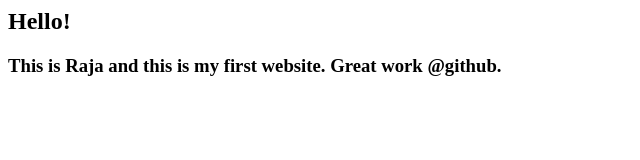
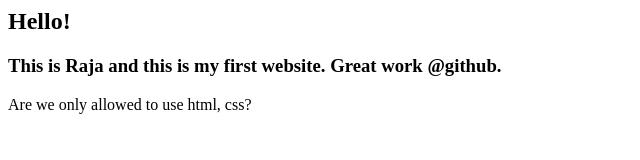
Before and after one commit to raajamalik/raajamalik.github.io, a plain HTML site: page index.html in a window 1280 px wide. Shown: the whole page, without its empty margins (0-640 px from the left). Drawn offline with Linux system fonts and the light colour scheme.

Commit message:
Update index.html

```diff
--- a/index.html
+++ b/index.html
@@ -1,2 +1,4 @@
 <h2><b>Hello!</b></h2>
 <h3><b>This is Raja and this is my first website. Great work @github.</b></h3>
+
+<p>Are we only allowed to use html, css?</p>
```
